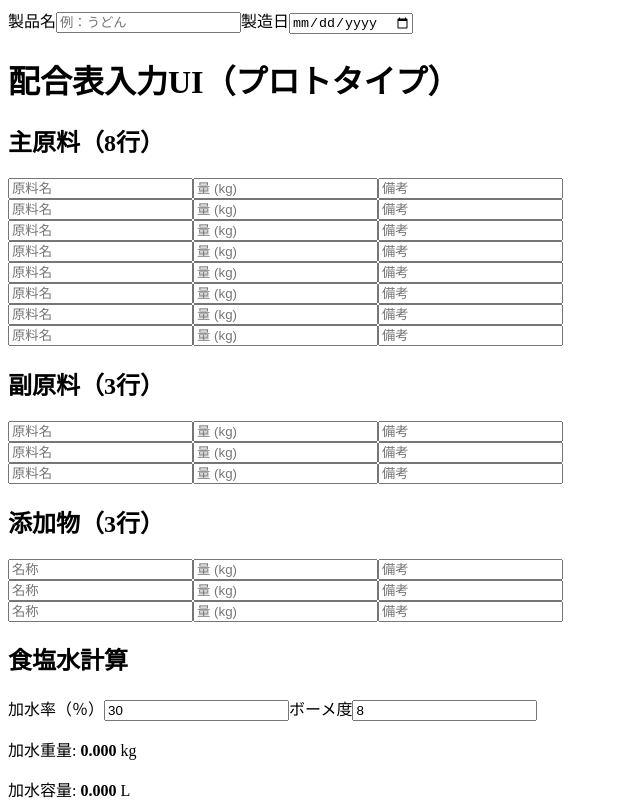
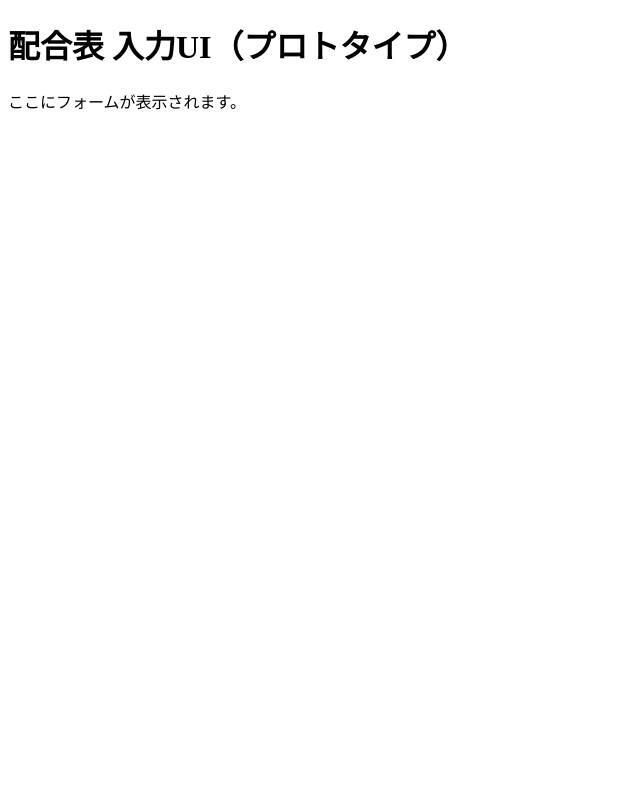
Before and after one commit to o-yoshihiro/haigo-u1, a React (Vite) app: page / in a window 1280 px wide. Shown: the top 800 px of the page, without its empty margins (0-640 px from the left). Built offline with nearby package versions, Linux system fonts and the light colour scheme; the HTML template or start-up script is replaced by a standard one.

Commit message:
Add files via upload

```diff
--- a/src/App.js
+++ b/src/App.js
@@ -1,5 +1,8 @@
+import React from "react";
 import HaigoForm from "./HaigoForm";
+
 function App() {
   return <HaigoForm />;
 }
+
 export default App;
--- a/src/HaigoForm.js
+++ b/src/HaigoForm.js
@@ -1,107 +1,12 @@
+import React from "react";
 
-import { useState } from "react";
-
-export default function HaigoForm() {
-  const [mainIngredients, setMainIngredients] = useState(Array(8).fill({ name: "", amount: "", note: "" }));
-  const [subIngredients, setSubIngredients] = useState(Array(3).fill({ name: "", amount: "", note: "" }));
-  const [additives, setAdditives] = useState(Array(3).fill({ name: "", amount: "", note: "" }));
-  const [hydrationRate, setHydrationRate] = useState(30); // 加水率（％）
-  const [baume, setBaume] = useState(8); // ボーメ度
-
-  const totalFlour = mainIngredients.reduce((sum, ing) => sum + Number(ing.amount || 0), 0);
-  const saltWaterWeight = totalFlour * (hydrationRate / 100);
-  const saltWeight = (baume / (100 + baume)) * saltWaterWeight;
-
+function HaigoForm() {
   return (
-    <div className="p-4 space-y-6 max-w-4xl mx-auto">
-      <div className="mb-4 grid grid-cols-2 gap-4">
-        <label className="flex flex-col">
-          製品名
-          <input type="text" className="border p-2" placeholder="例：うどん" />
-        </label>
-        <label className="flex flex-col">
-          製造日
-          <input type="date" className="border p-2" />
-        </label>
-      </div>
-
-      <h1 className="text-2xl font-bold">配合表入力UI（プロトタイプ）</h1>
-
-      <section>
-        <h2 className="text-xl font-semibold">主原料（8行）</h2>
-        {mainIngredients.map((ing, i) => (
-          <div key={i} className="grid grid-cols-3 gap-2">
-            <input className="border p-2" placeholder="原料名" value={ing.name} onChange={e => {
-              const copy = [...mainIngredients]; copy[i].name = e.target.value; setMainIngredients(copy);
-            }} />
-            <input type="number" className="border p-2" placeholder="量 (kg)" value={ing.amount} onChange={e => {
-              const copy = [...mainIngredients]; copy[i].amount = e.target.value; setMainIngredients(copy);
-            }} />
-            <input className="border p-2" placeholder="備考" value={ing.note} onChange={e => {
-              const copy = [...mainIngredients]; copy[i].note = e.target.value; setMainIngredients(copy);
-            }} />
-          </div>
-        ))}
-      </section>
-
-      <section>
-        <h2 className="text-xl font-semibold">副原料（3行）</h2>
-        {subIngredients.map((ing, i) => (
-          <div key={i} className="grid grid-cols-3 gap-2">
-            <input className="border p-2" placeholder="原料名" value={ing.name} onChange={e => {
-              const copy = [...subIngredients]; copy[i].name = e.target.value; setSubIngredients(copy);
-            }} />
-            <input type="number" className="border p-2" placeholder="量 (kg)" value={ing.amount} onChange={e => {
-              const copy = [...subIngredients]; copy[i].amount = e.target.value; setSubIngredients(copy);
-            }} />
-            <input className="border p-2" placeholder="備考" value={ing.note} onChange={e => {
-              const copy = [...subIngredients]; copy[i].note = e.target.value; setSubIngredients(copy);
-            }} />
-          </div>
-        ))}
-      </section>
-
-      <section>
-        <h2 className="text-xl font-semibold">添加物（3行）</h2>
-        {additives.map((ing, i) => (
-          <div key={i} className="grid grid-cols-3 gap-2">
-            <input className="border p-2" placeholder="名称" value={ing.name} onChange={e => {
-              const copy = [...additives]; copy[i].name = e.target.value; setAdditives(copy);
-            }} />
-            <input type="number" className="border p-2" placeholder="量 (kg)" value={ing.amount} onChange={e => {
-              const copy = [...additives]; copy[i].amount = e.target.value; setAdditives(copy);
-            }} />
-            <input className="border p-2" placeholder="備考" value={ing.note} onChange={e => {
-              const copy = [...additives]; copy[i].note = e.target.value; setAdditives(copy);
-            }} />
-          </div>
-        ))}
-      </section>
-
-      <section>
-        <h2 className="text-xl font-semibold">食塩水計算</h2>
-        <div className="grid grid-cols-2 gap-2">
-          <label className="flex flex-col">
-            加水率（％）
-            <input type="number" className="border p-2" value={hydrationRate} onChange={e => setHydrationRate(Number(e.target.value))} />
-          </label>
-          <label className="flex flex-col">
-            ボーメ度
-            <input type="number" className="border p-2" value={baume} onChange={e => setBaume(Number(e.target.value))} />
-          </label>
-        </div>
-
-        <div className="mt-4 p-4 bg-gray-100 rounded grid grid-cols-3 gap-4">
-          <p>加水重量: <strong>{saltWaterWeight.toFixed(3)}</strong> kg</p>
-          <p>加水容量: <strong>{(saltWaterWeight / 1.044).toFixed(3)}</strong> L</p>
-          <p>食塩重量: <strong>{saltWeight.toFixed(3)}</strong> kg</p>
-        </div>
-      </section>
-
-      <section>
-        <h2 className="text-xl font-semibold">備考</h2>
-        <textarea className="border p-2 w-full h-32" placeholder="コメントを入力してください（改行可）"></textarea>
-      </section>
+    <div>
+      <h1>配合表 入力UI（プロトタイプ）</h1>
+      <p>ここにフォームが表示されます。</p>
     </div>
   );
 }
+
+export default HaigoForm;
```
